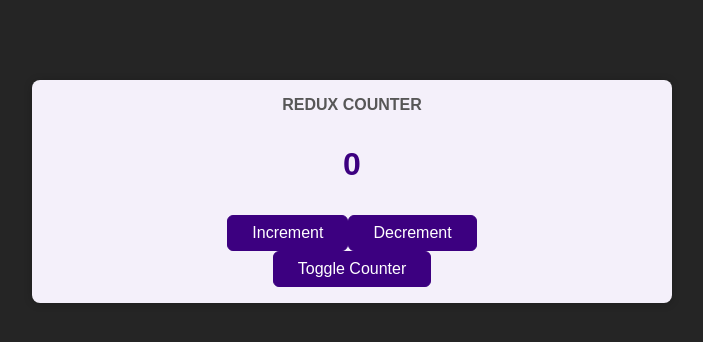
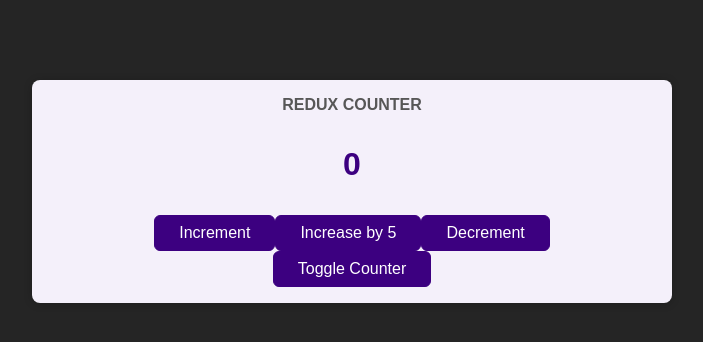
Before and after one commit to jrraymundo/udemy-react-complete-guide, a React (Create React App) app: page / in a window 1280 px wide. Shown: the top 342 px of the page, without its empty margins (288-991 px from the left). Built offline with nearby package versions, Linux system fonts and the light colour scheme.

Commit message:
Add a reducer with action payload

```diff
--- a/src/components/Counter.js
+++ b/src/components/Counter.js
@@ -21,6 +21,10 @@
     dispatch({ type: 'INCREMENT' })
   }
 
+  const increaseHandler = () => {
+    dispatch({ type: 'INCREASE', amount: 5 })
+  }
+
   const decrementHandler = () => {
     dispatch({ type: 'DECREMENT' })
   }
@@ -33,6 +37,7 @@
       <div className={classes.value}>{counter}</div>
       <div>
         <button onClick={incrementHandler}>Increment</button>
+        <button onClick={increaseHandler}>Increase by 5</button>
         <button onClick={decrementHandler}>Decrement</button>
       </div>
       <button onClick={toggleCounterHandler}>Toggle Counter</button>
--- a/src/store/index.js
+++ b/src/store/index.js
@@ -8,6 +8,11 @@
             return {
                 ...state,
                 counter: state.counter + 1
+            }
+        case 'INCREASE':
+            return {
+                ...state,
+                counter: state.counter + action.amount
             }
         case 'DECREMENT':
             return {
```
